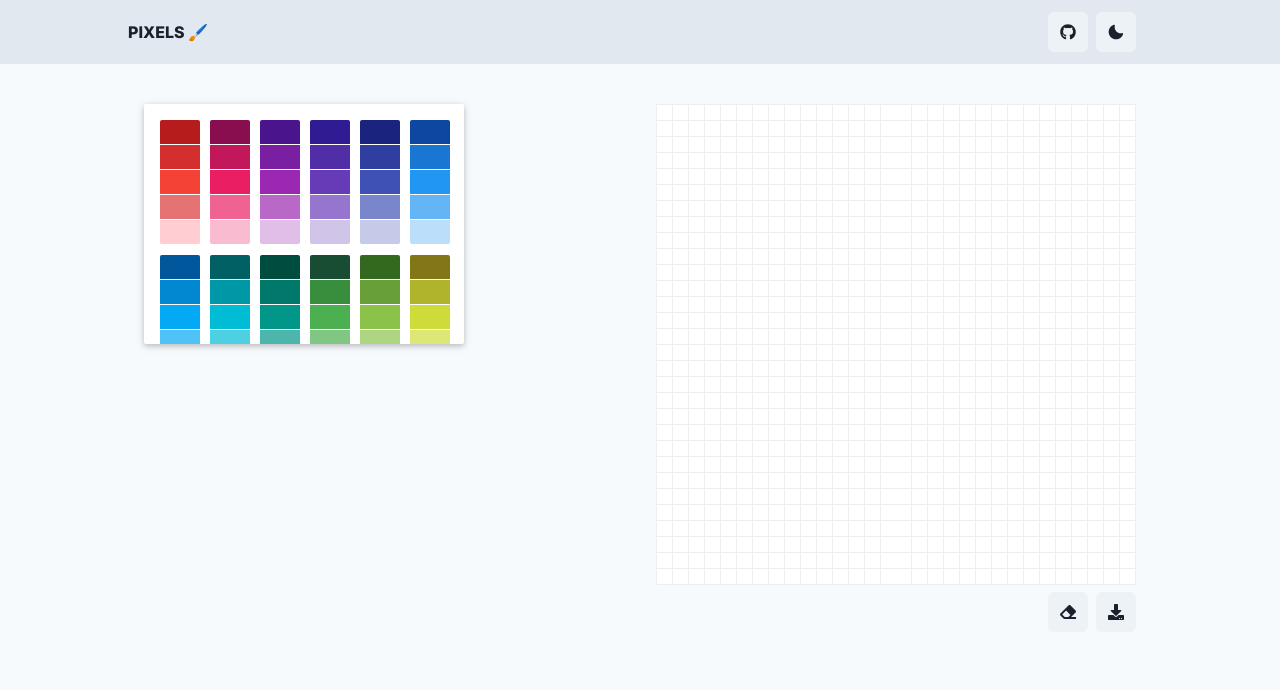
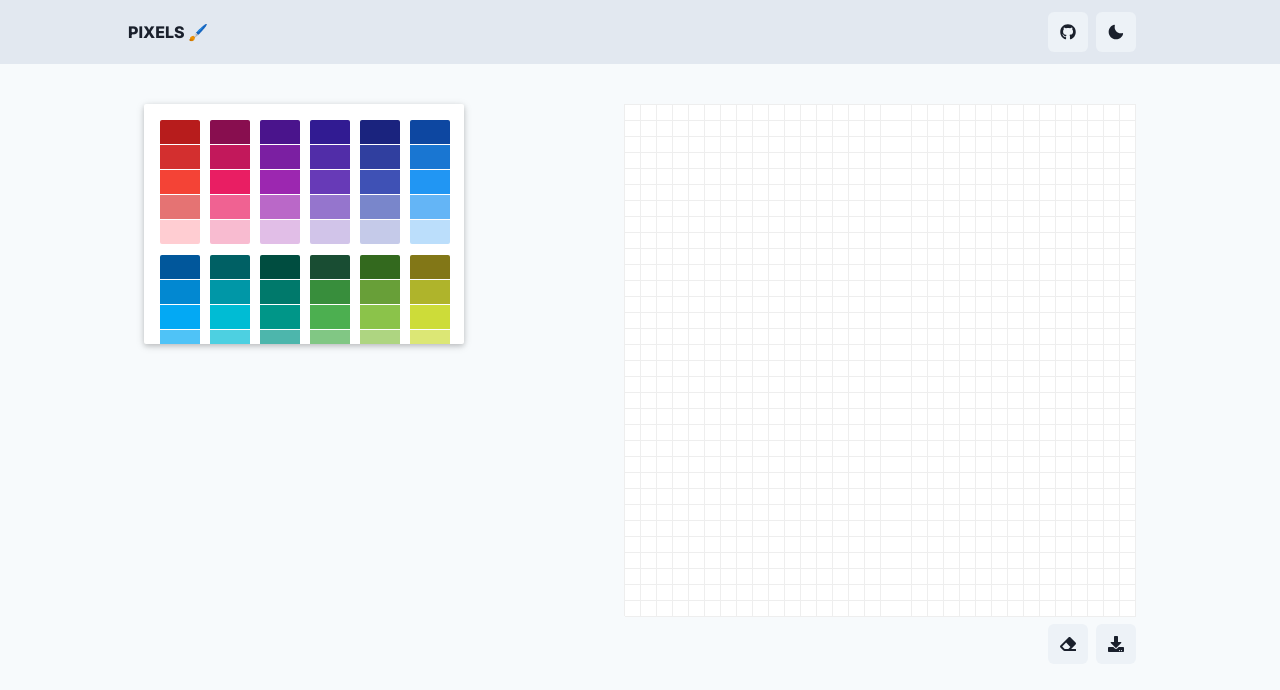
Before and after one commit to rohan-fowlerharper/PixelMe, a Next.js app: page /new in a window 1280 px wide. Shown: the top 690 px of the page. Built offline with nearby package versions, Linux system fonts and the light colour scheme.

Commit message:
chore: change default board width/height

```diff
--- a/components/Editor.tsx
+++ b/components/Editor.tsx
@@ -29,8 +29,8 @@ const Editor = ({ template }: Props) => {
   const [hasRendered, setHasRendered] = useState(false)
   const boardRef = useRef<HTMLDivElement>(null)
 
-  const width = template ? template.art[0].length : 30
-  const height = template ? template.art.length : 30
+  const width = template ? template.art[0].length : 32
+  const height = template ? template.art.length : 32
 
   useEffect(() => {
     if (!hasRendered) {
```
